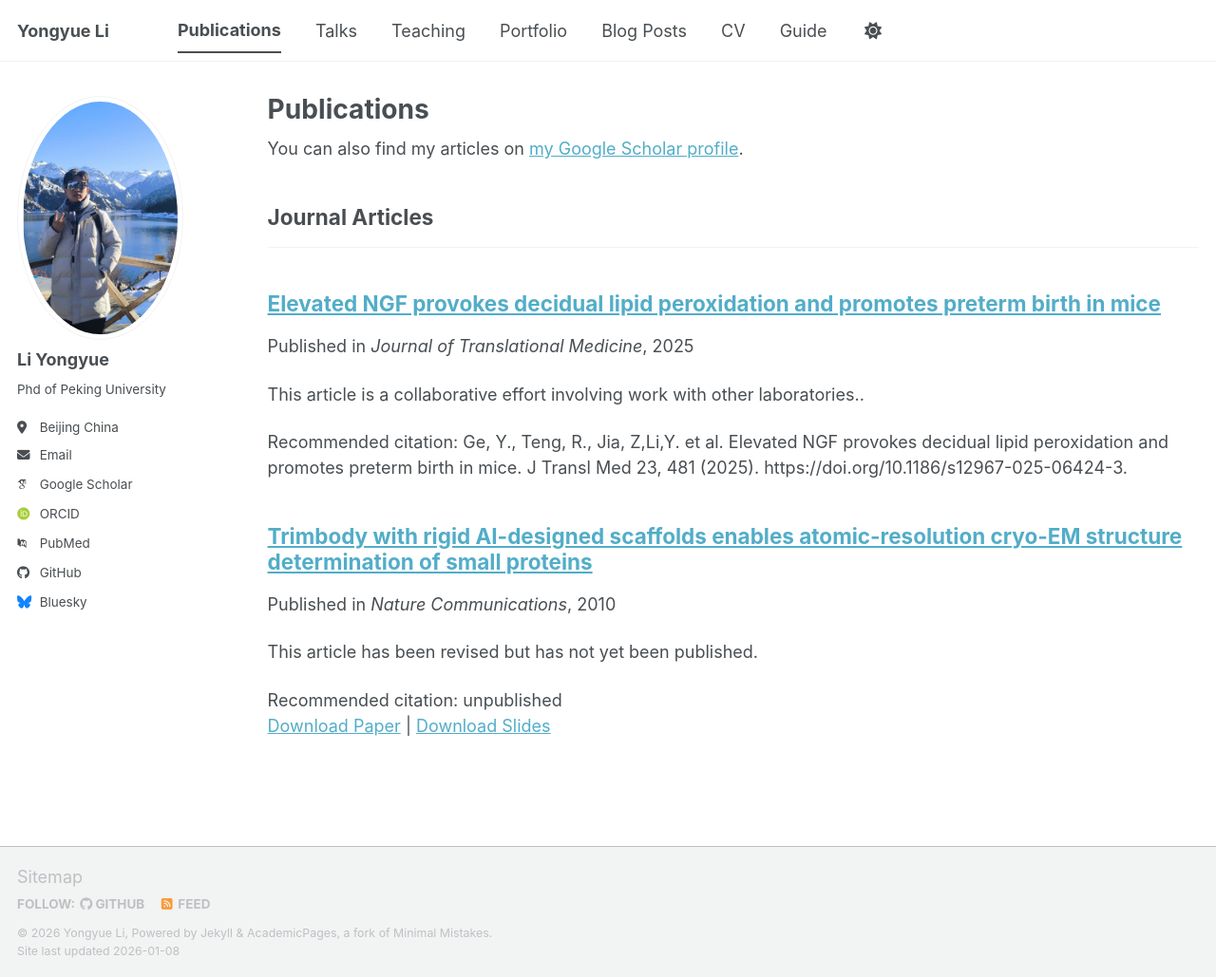
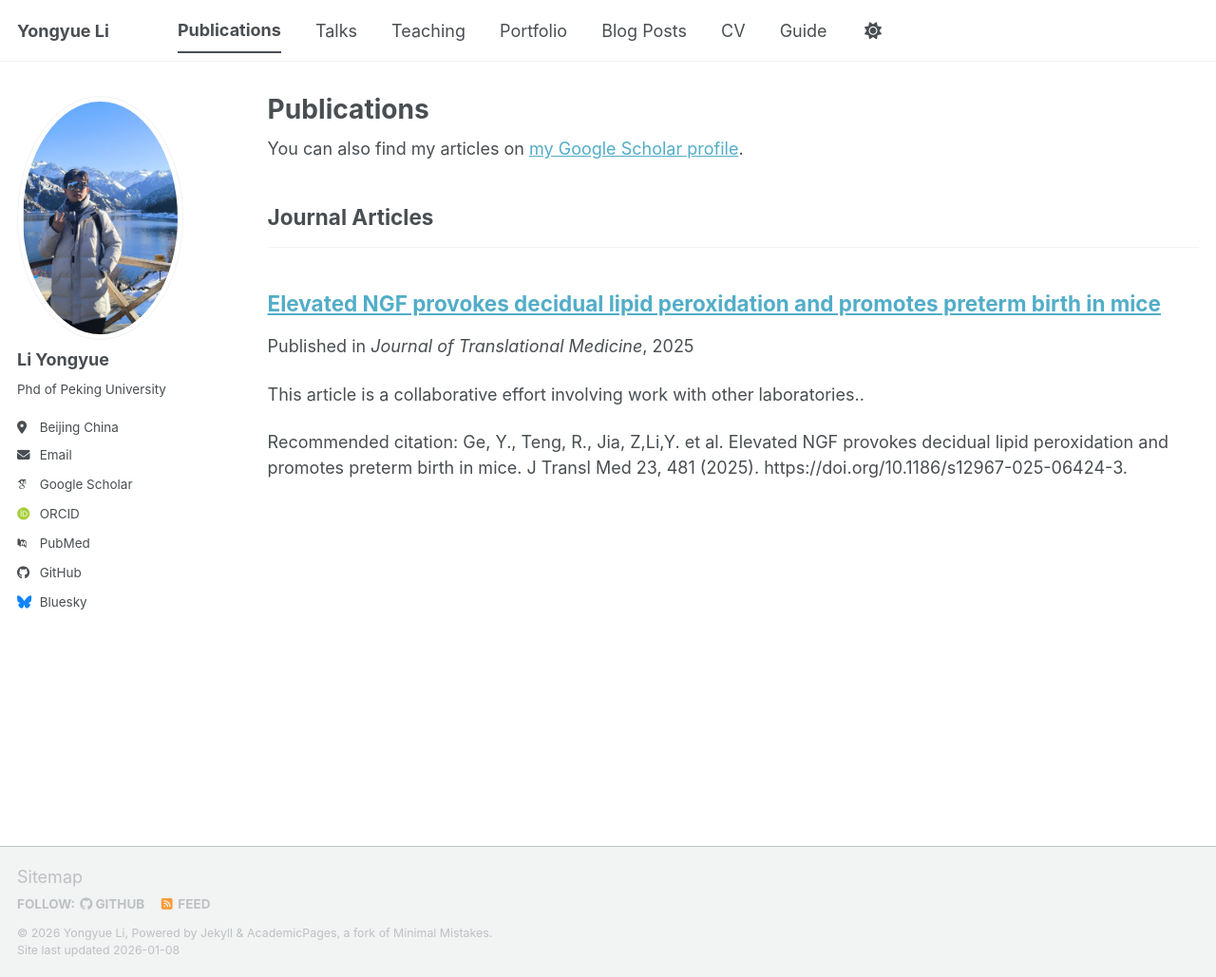
Before and after one commit to leeyongyue1019-spec/leeyongyue1019-spec.github.io, a Jekyll site: the page built from _pages/publications.html, in a window 1280 px wide and 1029 px high. Shown: the whole window at 95% size. Built offline with Jekyll 4.4.1, drawn with Linux system fonts in a browser that asks for light colours; some web fonts are replaced; a script bundle is joined from its source files by our own code; library files that are not in the unit come from our copies; a file with an impossible date is left out.

Commit message:
Update 2010-10-01-paper-title-number-2.md

```diff
--- a/_publications/2010-10-01-paper-title-number-2.md
+++ b/_publications/2010-10-01-paper-title-number-2.md
@@ -4,7 +4,7 @@ collection: publications
 category: manuscripts
 permalink: /publication/2010-10-01-paper-title-number-2
 excerpt: 'This article has been revised but has not yet been published.'
-date: 2010-10-01
+date: feture
 venue: 'Nature Communications'
 slidesurl: 'unpublish'
 paperurl: 'https://academicpages.github.io/files/paper2.pdf'
```
